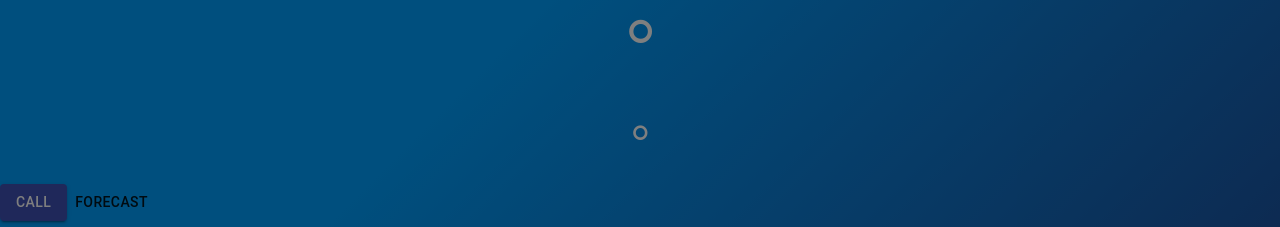
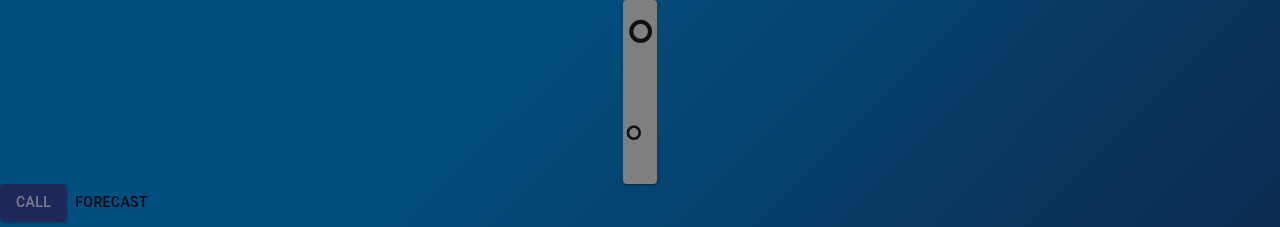
Before and after one commit to Lewis-Hamilton/weather, a React (Create React App) app: page / in a window 1280 px wide. Shown: the top 227 px of the page. Built offline with nearby package versions, Linux system fonts and the light colour scheme; no server answers.

Commit message:
added paper for color testing

```diff
--- a/src/components/weather.js
+++ b/src/components/weather.js
@@ -4,6 +4,7 @@ import Grid from "@material-ui/core/Grid";
 import React, { useEffect, useState } from "react";
 import { useSelector } from "react-redux";
 import axios from "axios";
+import Paper from "@material-ui/core/Paper";
 
 export default function Weather() {
   const [temp, setTemp] = useState("");
@@ -66,6 +67,7 @@ export default function Weather() {
         justifyContent="center"
         alignItems="center"
       >
+        <Paper>
           <Grid item>
             <Typography variant="h1">{temp}&deg;</Typography>
           </Grid>
@@ -75,6 +77,7 @@ export default function Weather() {
           <Grid item>
             <Typography variant="h2">{weather}</Typography>
           </Grid>
+        </Paper>
       </Grid>
       <Button variant="contained" color="primary" onClick={() => call()}>
         Call
```
Lines whose indentation alone changed are shown as unchanged.
